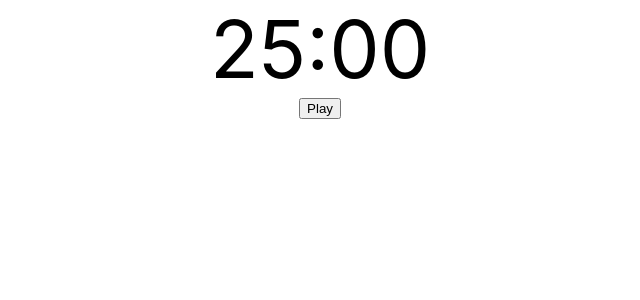
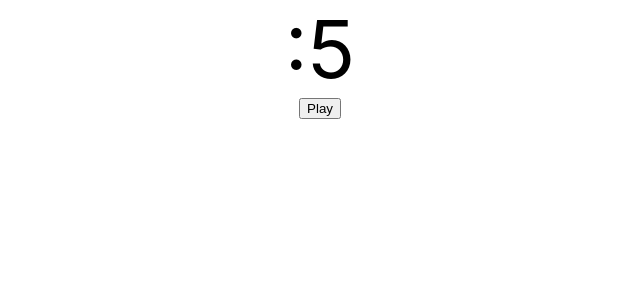
Before and after one commit to vancityraichandani/Code-Practice, a React (Create React App) app in the folder Projects/pomodoro/: page / in a window 1280 px wide. Shown: the top 300 px of the page, without its empty margins (320-960 px from the left). Built offline with nearby package versions, Linux system fonts and the light colour scheme; the HTML template or start-up script is replaced by a standard one.

Commit message:
pomodoro

```diff
--- a/Projects/pomodoro/src/App.js
+++ b/Projects/pomodoro/src/App.js
@@ -3,25 +3,57 @@ import './App.css';
 import Control from './components/Control';
 import Timer from './components/Timer';
 
+let s = 5
 function App() {
 
   const [time, setTime] = useState(25 * 60)
-  const [minutes, setMinutes] = useState(0)
-  const [seconds, setSeconds] = useState(0)
+  const [minutes, setMinutes] = useState()
+  const [seconds, setSeconds] = useState(5)
 
-  useEffect(() => {
-    setMinutes(time / 60)
-    setSeconds(time % 60 < 10 ? '0' + time % 60 : time % 60)
-  }, [])
+  // useEffect(() => {
+  //   setMinutes(time / 60)
+  //   setSeconds(time % 60 < 10 ? '0' + time % 60 : time % 60)
+  // }, [])
 
   const data = {
     time, setTime, minutes, seconds, setSeconds
   }
 
+  function resolveAfter1Second() {
+    // setSeconds(parseInt(seconds) + 1)
+    return new Promise((resolve) => {
+      setTimeout(() => {
+        resolve('res')
+      }, 1000)
+    });
+  }
+
+  async function handleClick() {
+    // const result = await resolveAfter1Second();
+    // handleClick()
+    // while(seconds < 20){
+    // setSeconds(parseInt(seconds) + 1)
+    // const result = await resolveAfter1Second();
+    // }
+    while (s < 20) {
+      s++
+      const result = await resolveAfter1Second();
+      setSeconds(s)
+    }
+  }
+
   return (
     <div className="App">
-      <Timer data={data}/>
-      <Control data={data}/>
+      {/* <Timer data={data}/>
+      <Control data={data}/> */}
+      <div>
+        <span style={{ fontSize: 80 }} >{minutes}:</span>
+        <span style={{ fontSize: 80 }} >{seconds}</span>
+      </div>
+      <button
+        onClick={handleClick}>
+        Play
+      </button>
     </div>
   );
 }
--- a/Projects/pomodoro/src/components/Control.js
+++ b/Projects/pomodoro/src/components/Control.js
@@ -5,10 +5,11 @@ function Control({ data }) {
     let { time, setTime, minutes, seconds, setSeconds } = data
 
     function resolveAfter1Second() {
-        return new Promise(resolve => {
+        console.log(seconds);
+        setSeconds(parseInt(seconds) + 1)
+        return new Promise((resolve) => {
             setTimeout(() => {
-                setSeconds(parseInt(seconds) + 1)
-                resolve('resolved');
+                resolve('res')
             }, 1000)
         });
     }
@@ -16,7 +17,6 @@ function Control({ data }) {
     async function handleClick() {
         const result = await resolveAfter1Second();
         handleClick()
-        // expected output: "resolved"
     }
 
     return (
--- a/Projects/pomodoro/src/components/Timer.js
+++ b/Projects/pomodoro/src/components/Timer.js
@@ -2,7 +2,6 @@ import React, { useEffect, useState } from 'react'
 
 function Timer({ data }) {
     let { time, setTime, minutes, seconds } = data
-
     return (
         <div>
             <span style={{ fontSize: 80 }} >{minutes}:</span>
```
